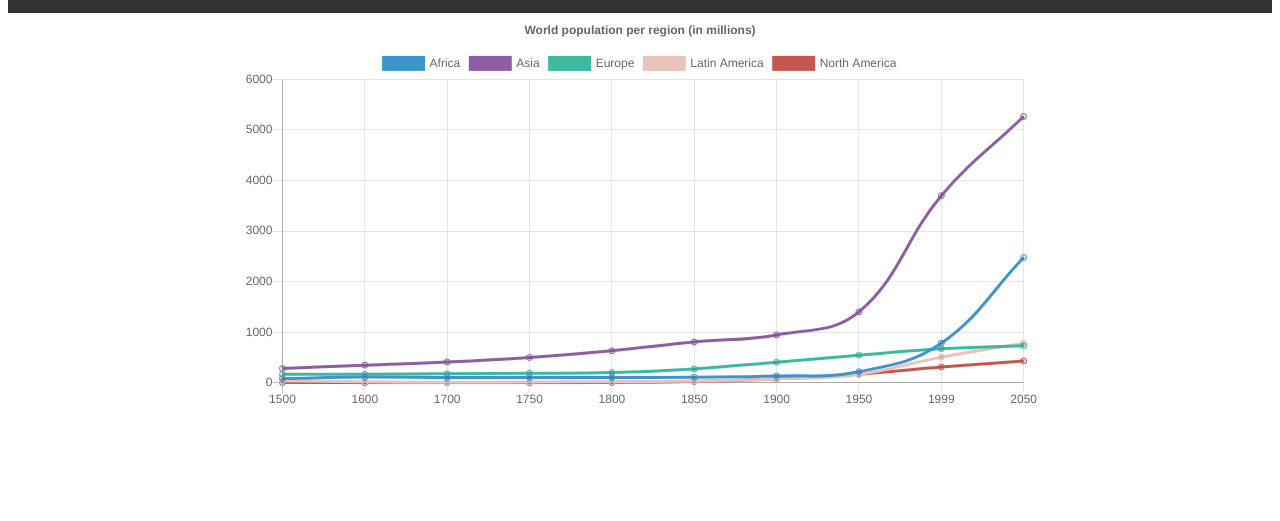
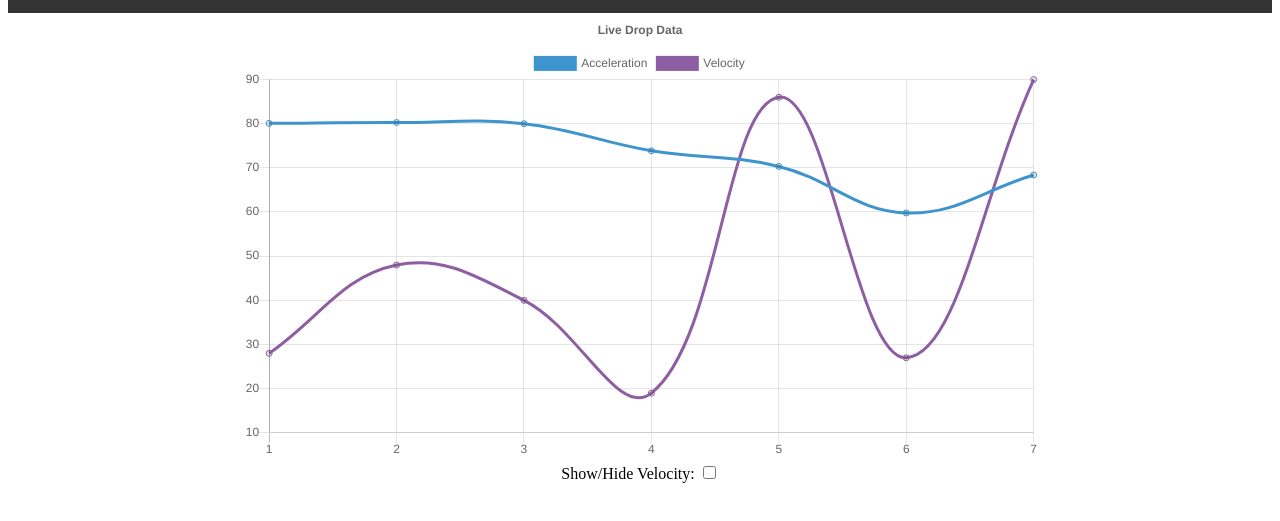
Before and after one commit to andr3wrulz/MicrogravityCSSp18, a website: page public/index.html in a window 1280 px wide. Shown: the part 55-576 px from the top of the page. Drawn offline with nearby package versions, Linux system fonts and the light colour scheme.

Commit message:
Collab results including basic webpage layout, and the start of the api calls for chartjs

```diff
--- a/API.txt
+++ b/API.txt
@@ -1,3 +1,7 @@
+// Utility API
+GET		/reading/getchartdata/x	NA					Gets all the readings for run x in a format usable with chartjs
+POST	/startrun				send_start_command	Creates an entry in the commands table with a START command_type if no pending ones exist
+
 // Run API
 GET		/run					get_all_runs				Get all runs
 GET		/run/x					get_run(x)					Get run where run_id == x
--- a/public/index.html
+++ b/public/index.html
@@ -2,9 +2,13 @@
 <head>
 	<title>Ground Control</title>
 	<link rel="stylesheet" href="styles.css">
+	<script src="https://ajax.googleapis.com/ajax/libs/jquery/2.1.1/jquery.min.js"></script>
 	<script src="https://ajax.googleapis.com/ajax/libs/angularjs/1.5.6/angular.min.js"></script>
 	<script src="https://cdnjs.cloudflare.com/ajax/libs/Chart.js/2.7.2/Chart.min.js"></script>
 </head>
+<style>
+	.main{width:800px;)
+</style>
 <body>
 	<div class="navbar">
 		<div class="navbarHome">
@@ -18,49 +22,71 @@
 
 	<center>
 	<div class="main">
+		<div>
+			<canvas id="line-chart" width="800" height="450"></canvas>
+	    </div>
 
 		<div>
-			<canvas id="line-chart"></canvas>
-	    </div>
+			Show/Hide Velocity: <input type="checkbox" id="velCheck" onclick="">
+		</div>
+
 		<script>
-			new Chart(document.getElementById("line-chart"), {
-				type: 'line',
-				data: {
-					labels: [1500,1600,1700,1750,1800,1850,1900,1950,1999,2050],
-					datasets: [{
-						data: [86,114,106,106,107,111,133,221,783,2478],
-						label: "Africa",
+			var ctx = (document.getElementById("line-chart")).getContext('2d');
+			var velData = {
+				data: [28, 48, 40, 19, 86, 27, 90],
+				label: "Velocity",
+				borderColor: "#8e5ea2",
+				fill: false
+			}
+			var startingData = {
+				labels: [1, 2, 3, 4, 5, 6, 7],
+					datasets: [
+					{
+						data: [65, 59, 80, 81, 56, 55, 40],
+						label: "Acceleration",
 						borderColor: "#3e95cd",
 						fill: false
-					}, {
-						data: [282,350,411,502,635,809,947,1402,3700,5267],
-						label: "Asia",
-						borderColor: "#8e5ea2",
-						fill: false
-					}, {
-						data: [168,170,178,190,203,276,408,547,675,734],
-						label: "Europe",
-						borderColor: "#3cba9f",
-						fill: false
-					}, {
-						data: [40,20,10,16,24,38,74,167,508,784],
-						label: "Latin America",
-						borderColor: "#e8c3b9",
-						fill: false
-					}, {
-						data: [6,3,2,2,7,26,82,172,312,433],
-						label: "North America",
-						borderColor: "#c45850",
-						fill: false
-					}
+					},
+					velData
 					]
-				},
+			};
+
+			var myChart = new Chart(ctx, {
+				type: 'line',
+				data: startingData,
 				options: {
 					title: {
 						display: true,
-						text: 'World population per region (in millions)'
+						text: 'Live Drop Data'
 					}
 				}
+			});
+
+			setInterval(function(){
+				//var newReading = get_reading_run(1);
+				//console.log("Reading: "+newReading);
+				var indexToUpdate = Math.round(Math.random() * startingData.labels.length);
+
+				// Update one of the points in the second dataset
+				myChart.data.datasets[0].data[indexToUpdate] = Math.random() * 100;
+
+				myChart.update();
+			}, 500);
+
+			//$("#velCheck").change(function() {
+			//	if (this.checked)
+			//	{
+			//
+			//	}
+			//});
+
+			$("#btn1").on("click", function() {
+				myChart.data.datasets.push(velData);
+				myChart.update();
+			});
+			$("#btn2").on("click", function() {
+				myChart.data.datasets.splice(1,1);
+				myChart.update();
 			});
 		</script>
 	</div>
--- a/public/styles.css
+++ b/public/styles.css
@@ -34,6 +34,5 @@
 }
 
 .main {
-	width: 800px;
-	align: center;
+	text-align: center;
 }
```
Also changed, not shown: app/controllers/reading/index.js (+31 -0 lines), public/login.html (+47 -0 lines), public/settings.html (+11 -1 lines), public/errors.html (line endings or trailing spaces), public/sensors.html (line endings or trailing spaces), public/users.html (line endings or trailing spaces).
